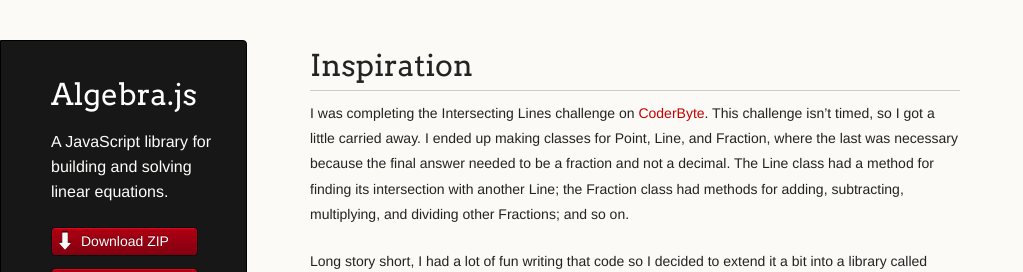
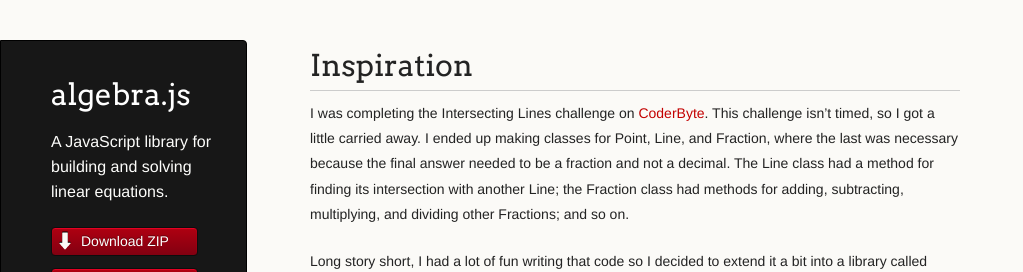
Before and after one commit to nicolewhite/algebra.js, a Jekyll site: the page built from index.md, in a window 1280 px wide. Shown: the top 272 px of the page, without its empty margins (0-1023 px from the left). Built offline with Jekyll 4.4.1, drawn with Linux system fonts in a browser that asks for light colours; nearby versions of some CDN libraries; Markdown is read by kramdown in place of the engine named in the settings.

Commit message:
Lowercase a

```diff
--- a/_layouts/default.html
+++ b/_layouts/default.html
@@ -30,7 +30,7 @@
         {{ content }}
       </section>
       <header>
-        <h1 class="header">Algebra.js</h1>
+        <h1 class="header">algebra.js</h1>
         <p class="header">A JavaScript library for building and solving linear equations.</p>
 
         <ul>
```
